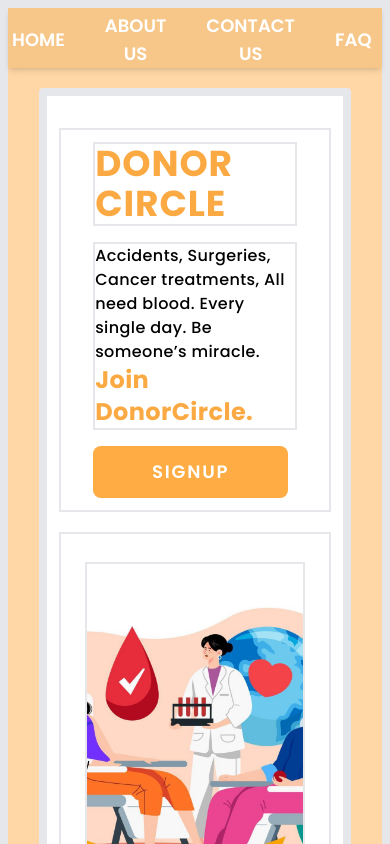
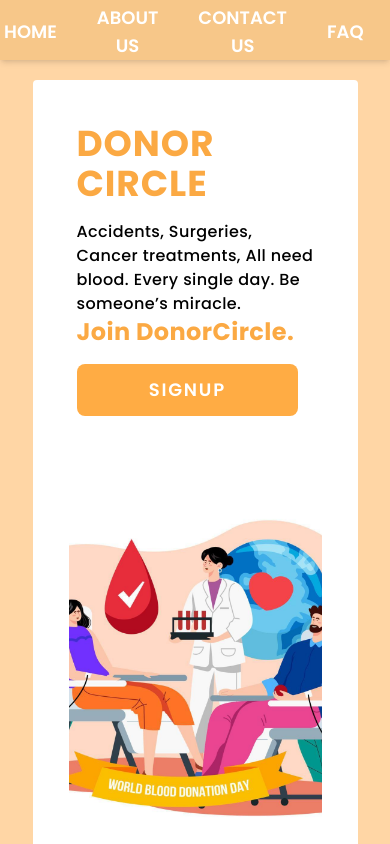
Before and after one commit to TanmayVidhate/DonorCircle_2, a React (Vite) app in the folder client/: page / in a window 390 px wide. Shown: the top 844 px of the page. Built offline with nearby package versions, Linux system fonts and the light colour scheme.

Commit message:
add breakpoint 2xl

```diff
--- a/client/src/Views/Landingpage.jsx
+++ b/client/src/Views/Landingpage.jsx
@@ -17,16 +17,16 @@ function Landingpage() {
 
     return (
         <>
-            <div className='flex flex-col w-screen  bg-[#ffd6a5]  xl:h-screen border-8 '>
+            <div className='flex flex-col w-screen h-screen bg-[#ffd6a5]  xl:h-screen  '>
                 <Navbar />
                 <div className='flex-1 grid place-items-center '>
-                    <div className='flex justify-center items-center rounded m-5 bg-[#FFFFFF] w-5/6 max-h-max sm:w-3/4 sm:px-5 lg:mt-10 lg:w-4/5     border-4  '>
-                        <div className='p-3 lg:flex lg:h-4/5 lg:my-7 border-4'>
+                    <div className='flex justify-center items-center rounded m-5 bg-[#FFFFFF] w-5/6 max-h-max sm:w-3/4 sm:px-5 lg:mt-10 lg:w-4/5 2xl:w-3/5  '>
+                        <div className='p-3 lg:flex lg:h-4/5 lg:my-7 '>
 
                             {/* First div */}
-                            <div className='p-3 my-5 w-full  border-2 sm:py-7 md:px-4 lg:w-4/6 xl:w-5/6 xl:h-5/6 '>
-                                <div className='text-[#FBA943] text-4xl font-bold uppercase mx-5 tracking-wide sm:w-full sm:mx-1 md:mx-1 md:text-4xl lg:mt-10 border-2'>Donor<br />Circle</div>
-                                <div className='mx-5 my-4 tracking-wide sm:w-full sm:mx-1  lg:text-base  border-2'>
+                            <div className='p-3 my-5 w-full sm:py-7 md:px-4 lg:w-4/6 xl:w-5/6 xl:h-5/6 '>
+                                <div className='text-[#FBA943] text-4xl font-bold uppercase mx-5 tracking-wide sm:w-full sm:mx-1 md:mx-1 md:text-4xl lg:mt-10 '>Donor<br />Circle</div>
+                                <div className='mx-5 my-4 tracking-wide sm:w-full sm:mx-1  lg:text-base 2xl:w-3/4  '>
                                     Accidents, Surgeries, Cancer treatments,
                                     All need blood. Every single day.
                                     Be someone’s miracle.<br/> <span className='text-[#FBA943] text-2xl font-bold opacity-0 animate-fadeIn mt-5  '  >Join DonorCircle.</span>
@@ -39,8 +39,8 @@ function Landingpage() {
                             </div>
 
                             {/* second div */}
-                            <div className='p-3 my-5 w-full  grid place-items-center border-2   '>
-                                <Image img_url={img} className="w-auto h-3/6 -mt-7 sm:object-scale-down md:object-scale-down lg:object-cover   border-2" />
+                            <div className='p-3 my-5 w-full  grid place-items-center    '>
+                                <Image img_url={img} className="w-auto h-3/6 -mt-7 sm:object-scale-down md:object-scale-down lg:object-cover   " />
                             </div>
                         </div>
                     </div>
```
